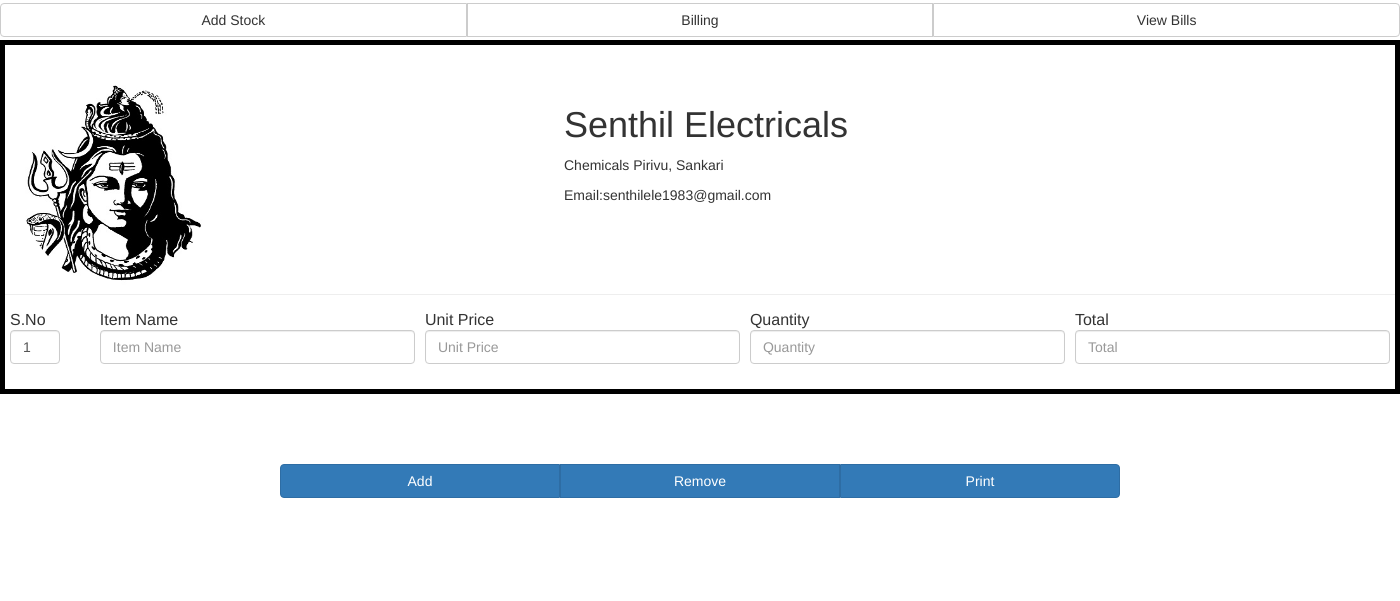
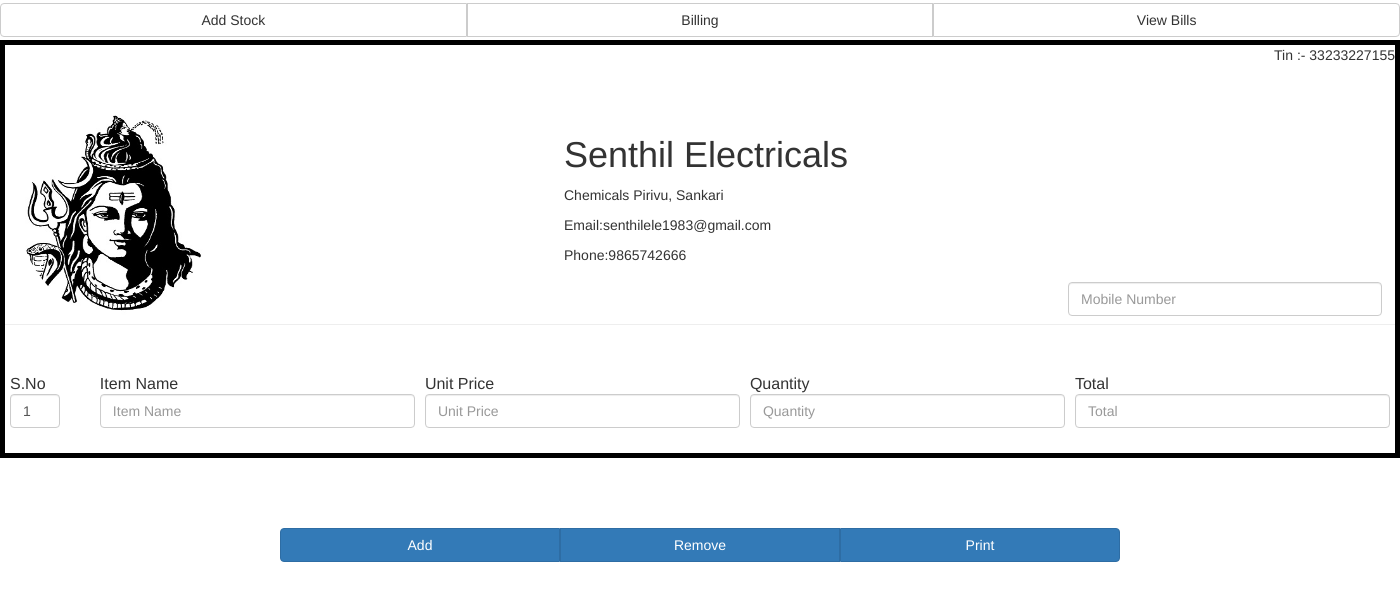
Before and after one commit to asudhakar/billing, a PHP site: page /home.php in a window 1400 px wide. Shown: the top 601 px of the page. Run offline with PHP 8.4, Linux system fonts and the light colour scheme; some libraries are stand-ins or nearby versions.

Commit message:
added a phone number tab

```diff
--- a/view/home.php
+++ b/view/home.php
@@ -8,8 +8,12 @@
     }
 </style>
 		<div style="border:5px solid #000">
+			<div>
+				<p style="text-align: right;">Tin :- 33233227155</p>
+			</div>
 			<div class="col-lg-12 page-header">
 				<img src="../images/logo.jpg" alt="LOGO" class="img-circle" width="190px" height="25%">
+
 				<div style="width:60%;float:right;">
 					<h1>
 						Senthil Electricals
@@ -21,9 +25,16 @@
 					<p>
 						Email:senthilele1983@gmail.com
 					</p>
+					<p>
+						Phone:9865742666
+					</p>
 				</div>
 			</div>
+
 			<form method="post" action="../controller/home_controller.php" id="mainform">
+			<div id="phone_number_box">
+				<input type="number" class="form-control transparent-input" name="customer_phonenumber" placeholder="Mobile Number" style="position: relative;width: 314px; margin-left: 1063px;top: -63px;">
+			</div>
 			<div id="TextBoxesGroup">
 				<table class="table">
 					<tr>
```
Also changed, not shown: controller/home_controller.php (+4 -8 lines).
